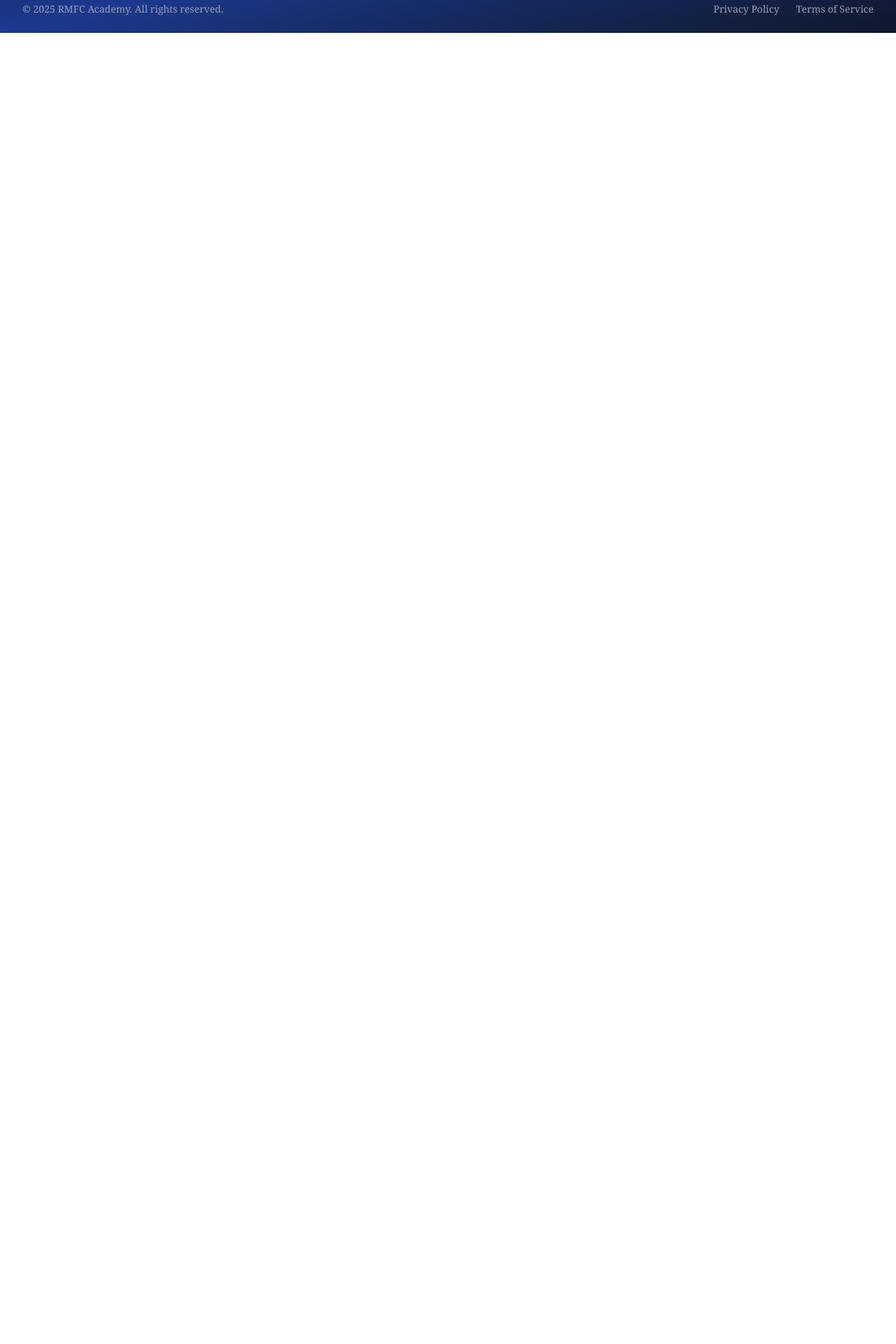
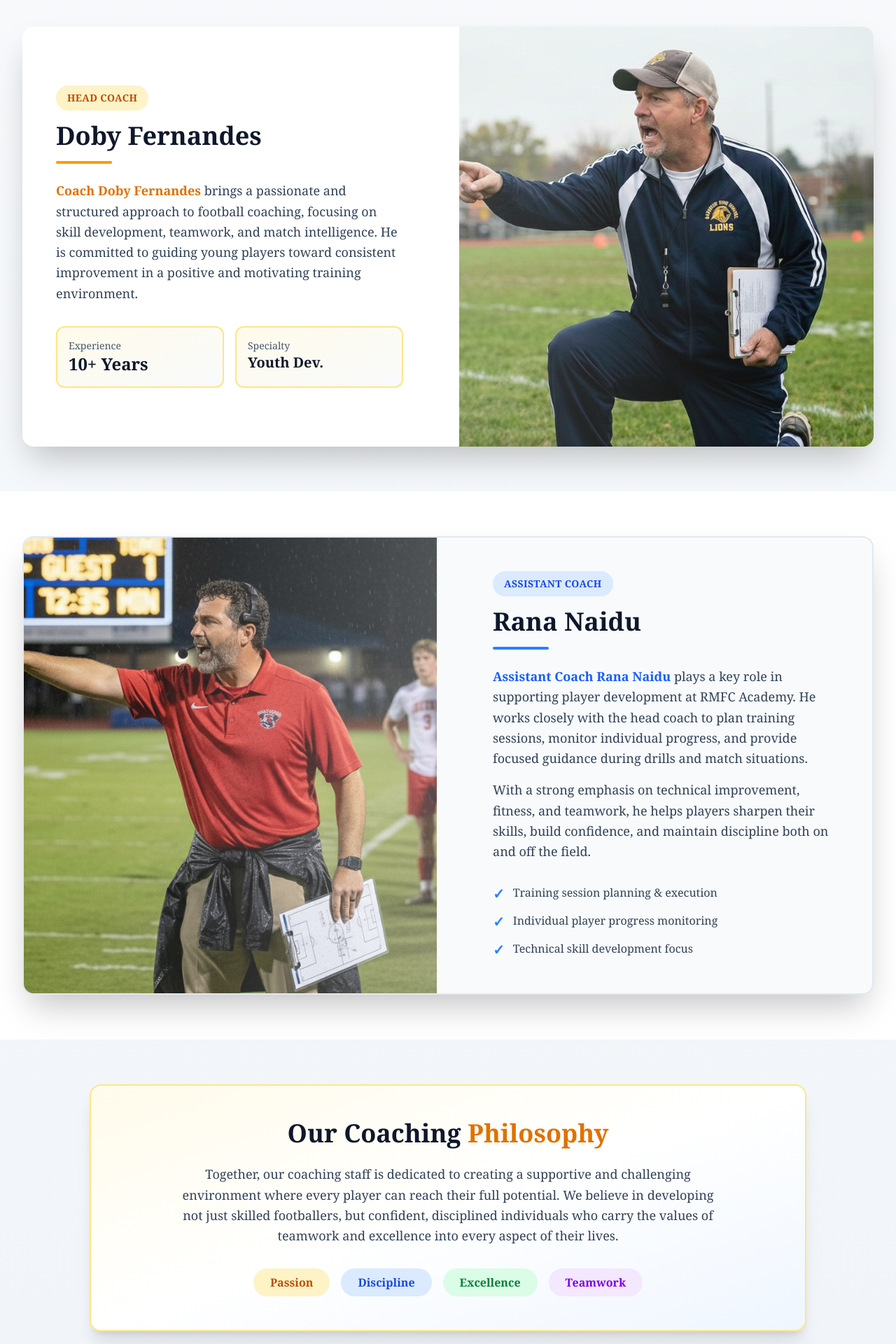
Before and after one commit to Rohin-Madhav/football-academy, a React (Vite) app: page /staffs in a window 1280 px wide. Shown: the part 400-2320 px from the top of the page at 70% size. Before the commit the page ends 800 px from the top, so only its background shows below. Built offline with nearby package versions, Linux system fonts and the light colour scheme.

Commit message:
staff page added

```diff
--- a/src/pages/Staffs.jsx
+++ b/src/pages/Staffs.jsx
@@ -1,9 +1,141 @@
 import React from 'react'
+import coach from "../assets/images/coach.png"
+import assistant from "../assets/images/assistantcoach.png"
 
 function Staffs() {
   return (
-    <div>
-      Coach & staffs
+    <div className="bg-gradient-to-b from-slate-50 to-slate-100 min-h-screen">
+      {/* Header Section */}
+      <div className="bg-gradient-to-r from-slate-900 via-blue-900 to-slate-900 py-20 px-4">
+        <div className="max-w-7xl mx-auto text-center">
+          <h1 className="text-5xl md:text-6xl font-bold text-white mb-4">
+            Our <span className="text-amber-500">Coaching Staff</span>
+          </h1>
+          <div className="w-24 h-1 bg-amber-500 mx-auto rounded-full mb-6"></div>
+          <p className="text-xl text-white/90 max-w-3xl mx-auto">
+            Meet the dedicated professionals shaping the next generation of football talent
+          </p>
+        </div>
+      </div>
+
+      {/* Head Coach Section */}
+      <section className="py-16 px-4 sm:px-6 lg:px-8">
+        <div className="max-w-7xl mx-auto">
+          <div className="bg-white rounded-2xl shadow-2xl overflow-hidden">
+            <div className="grid md:grid-cols-2 gap-8 items-center">
+              {/* Content */}
+              <div className="p-8 md:p-12 order-2 md:order-1">
+                <div className="inline-block bg-amber-100 text-amber-700 px-4 py-2 rounded-full text-sm font-bold uppercase tracking-wide mb-4">
+                  Head Coach
+                </div>
+                <h3 className="text-4xl font-bold text-slate-900 mb-4">
+                  Doby Fernandes
+                </h3>
+                <div className="w-20 h-1 bg-amber-500 rounded-full mb-6"></div>
+                <p className="text-lg text-slate-700 leading-relaxed">
+                  <strong className="text-amber-600">Coach Doby Fernandes </strong>
+                  brings a passionate and structured approach to football coaching, focusing on skill development, teamwork, and match intelligence. He is committed to guiding young players toward consistent improvement in a positive and motivating training environment.
+                </p>
+
+                {/* Stats/Highlights */}
+                <div className="grid grid-cols-2 gap-4 mt-8">
+                  <div className="bg-gradient-to-br from-amber-50 to-slate-50 p-4 rounded-xl border-2 border-amber-200">
+                    <p className="text-sm text-slate-600 font-medium">Experience</p>
+                    <p className="text-2xl font-bold text-slate-900">10+ Years</p>
+                  </div>
+                  <div className="bg-gradient-to-br from-amber-50 to-slate-50 p-4 rounded-xl border-2 border-amber-200">
+                    <p className="text-sm text-slate-600 font-medium">Specialty</p>
+                    <p className="text-xl font-bold text-slate-900">Youth Dev.</p>
+                  </div>
+                </div>
+              </div>
+
+              {/* Image */}
+              <div className="relative h-full min-h-[400px] md:min-h-[600px] order-1 md:order-2 overflow-hidden">
+                <div className="absolute inset-0 bg-gradient-to-l from-transparent to-white/20"></div>
+                <img
+                  src={coach}
+                  alt="Head Coach Doby Fernandes"
+                  className="w-full h-full object-cover"
+                />
+              </div>
+            </div>
+          </div>
+        </div>
+      </section>
+
+      {/* Assistant Coach Section */}
+      <section className="py-16 px-4 sm:px-6 lg:px-8 bg-white">
+        <div className="max-w-7xl mx-auto">
+          <div className="bg-slate-50 rounded-2xl shadow-2xl overflow-hidden border-2 border-slate-200">
+            <div className="grid md:grid-cols-2 gap-8 items-center">
+              {/* Image */}
+              <div className="relative h-full min-h-[400px] md:min-h-[600px] overflow-hidden">
+                <div className="absolute inset-0 bg-gradient-to-r from-transparent to-slate-50/30"></div>
+                <img
+                  src={assistant}
+                  alt="Assistant Coach Rana Naidu"
+                  className="w-full h-full object-cover"
+                />
+              </div>
+
+              {/* Content */}
+              <div className="p-8 md:p-12">
+                <div className="inline-block bg-blue-100 text-blue-700 px-4 py-2 rounded-full text-sm font-bold uppercase tracking-wide mb-4">
+                  Assistant Coach
+                </div>
+                <h3 className="text-4xl font-bold text-slate-900 mb-4">
+                  Rana Naidu
+                </h3>
+                <div className="w-20 h-1 bg-blue-500 rounded-full mb-6"></div>
+                <p className="text-lg text-slate-700 leading-relaxed">
+                  <strong className="text-blue-600">Assistant Coach Rana Naidu </strong>
+                  plays a key role in supporting player development at RMFC Academy. He works closely with the head coach to plan training sessions, monitor individual progress, and provide focused guidance during drills and match situations.
+                </p>
+                <p className="text-lg text-slate-700 leading-relaxed mt-4">
+                  With a strong emphasis on technical improvement, fitness, and teamwork, he helps players sharpen their skills, build confidence, and maintain discipline both on and off the field.
+                </p>
+
+                {/* Key Responsibilities */}
+                <div className="mt-8 space-y-3">
+                  <div className="flex items-start space-x-3">
+                    <span className="text-blue-500 text-xl font-bold flex-shrink-0">✓</span>
+                    <p className="text-slate-700 font-medium">Training session planning & execution</p>
+                  </div>
+                  <div className="flex items-start space-x-3">
+                    <span className="text-blue-500 text-xl font-bold flex-shrink-0">✓</span>
+                    <p className="text-slate-700 font-medium">Individual player progress monitoring</p>
+                  </div>
+                  <div className="flex items-start space-x-3">
+                    <span className="text-blue-500 text-xl font-bold flex-shrink-0">✓</span>
+                    <p className="text-slate-700 font-medium">Technical skill development focus</p>
+                  </div>
+                </div>
+              </div>
+            </div>
+          </div>
+        </div>
+      </section>
+
+      {/* Team Philosophy Section */}
+      <section className="py-16 px-4 sm:px-6 lg:px-8">
+        <div className="max-w-5xl mx-auto text-center">
+          <div className="bg-gradient-to-br from-amber-50 via-white to-blue-50 rounded-2xl shadow-xl p-8 md:p-12 border-2 border-amber-200">
+            <h2 className="text-3xl md:text-4xl font-bold text-slate-900 mb-6">
+              Our Coaching <span className="text-amber-600">Philosophy</span>
+            </h2>
+            <p className="text-lg text-slate-700 leading-relaxed max-w-3xl mx-auto">
+              Together, our coaching staff is dedicated to creating a supportive and challenging environment where every player can reach their full potential. We believe in developing not just skilled footballers, but confident, disciplined individuals who carry the values of teamwork and excellence into every aspect of their lives.
+            </p>
+            <div className="mt-8 flex flex-wrap justify-center gap-4">
+              <span className="bg-amber-100 text-amber-700 px-6 py-2 rounded-full font-bold">Passion</span>
+              <span className="bg-blue-100 text-blue-700 px-6 py-2 rounded-full font-bold">Discipline</span>
+              <span className="bg-green-100 text-green-700 px-6 py-2 rounded-full font-bold">Excellence</span>
+              <span className="bg-purple-100 text-purple-700 px-6 py-2 rounded-full font-bold">Teamwork</span>
+            </div>
+          </div>
+        </div>
+      </section>
     </div>
   )
 }
```
Also changed, not shown: src/assets/images/assistantcoach.png (added), src/assets/images/coach.png (added).
